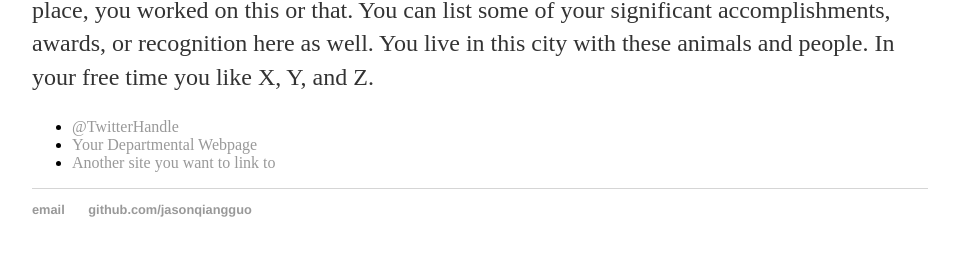
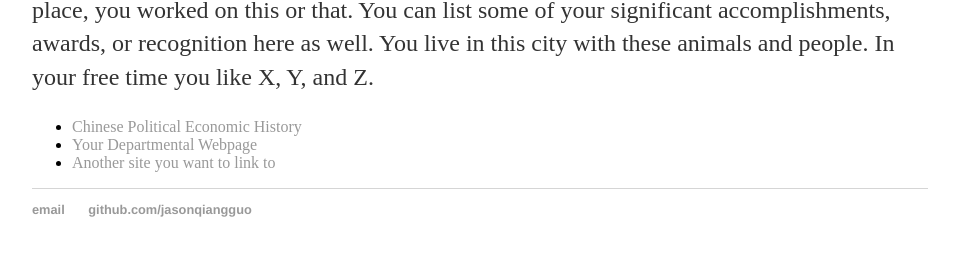
Before and after one commit to jasonqiangguo/jasonqiangguo.github.io, a Jekyll site: the page built from Research-interests/index.html, in a window 1280 px wide. Shown: the part 271-527 px from the top of the page, without its empty margins (160-1119 px from the left). Built offline with Jekyll 4.4.1, drawn with Linux system fonts in a browser that asks for light colours.

Commit message:
Update index.html

```diff
--- a/Research-interests/index.html
+++ b/Research-interests/index.html
@@ -8,7 +8,7 @@ title: Coups in Chinese History
 			<p>You can optionally insert a brief bio here. You went to this school, you studied that, you now work in this field with research interests in that subject. At your previous position at this place, you worked on this or that. You can list some of your significant accomplishments, awards, or recognition here as well. You live in this city with these animals and people. In your free time you like X, Y, and Z.</p>
 
 			<ul class="contacts">
-				<li><a href="#">@TwitterHandle</a></li>
+				<li><a href="/Research-interests/coup_chinese_history.html">Chinese Political Economic History</a></li>
 				<li><a href="#">Your Departmental Webpage</a></li>
 				<li><a href="#">Another site you want to link to</a></li>
 				</ul>
```
